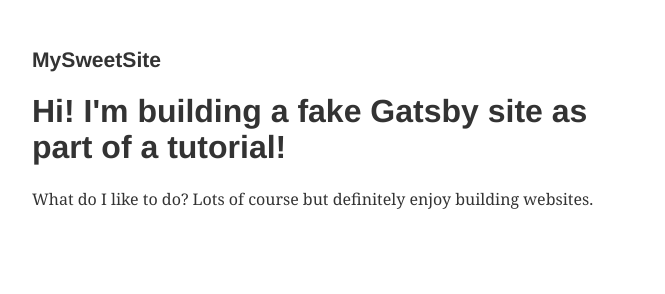
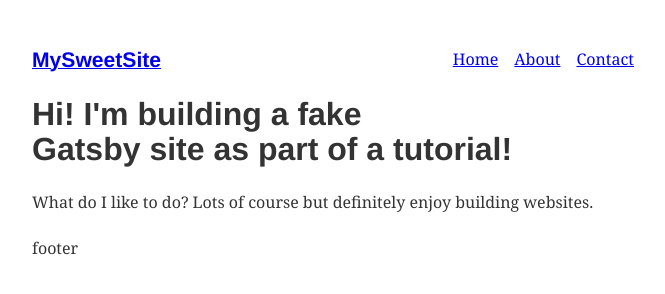
Before and after one commit to kai815/gatsby-turorial, a Gatsby site in the folder tutorial-part-three/: page / in a window 1280 px wide. Shown: the whole page, without its empty margins (299-964 px from the left). Built offline with nearby package versions, Linux system fonts and the light colour scheme; Gatsby itself is replaced by a stand-in of ours.

Commit message:
create navigation-bar

```diff
--- a/tutorial-part-three/src/components/layout.js
+++ b/tutorial-part-three/src/components/layout.js
@@ -1,8 +1,25 @@
 import React from "react"
+import { Link } from "gatsby"
+
+const ListLink = props => (
+  <li style={{ display: `inline-block`, marginRight: `1rem` }}>
+    <Link to={props.to}>{props.children}</Link>
+  </li>
+)
 
 export default ({ children }) => (
   <div style={{ margin: `3rem auto`, maxWidth: 650, padding: `0 1rem` }}>
-    <h3>MySweetSite</h3>
+    <header style={{ marginBottom: `1.5rem` }}>
+      <Link to="/" style={{ textShadow: `none`, backgroundImage: `none` }}>
+        <h3 style={{ display: `inline` }}>MySweetSite</h3>
+      </Link>
+      <ul style={{ listStyle: `none`, float: `right` }}>
+        <ListLink to="/">Home</ListLink>
+        <ListLink to="/about/">About</ListLink>
+        <ListLink to="/contact/">Contact</ListLink>
+      </ul>
+    </header>
     {children}
+    <footer>footer</footer>
   </div>
 )
```
